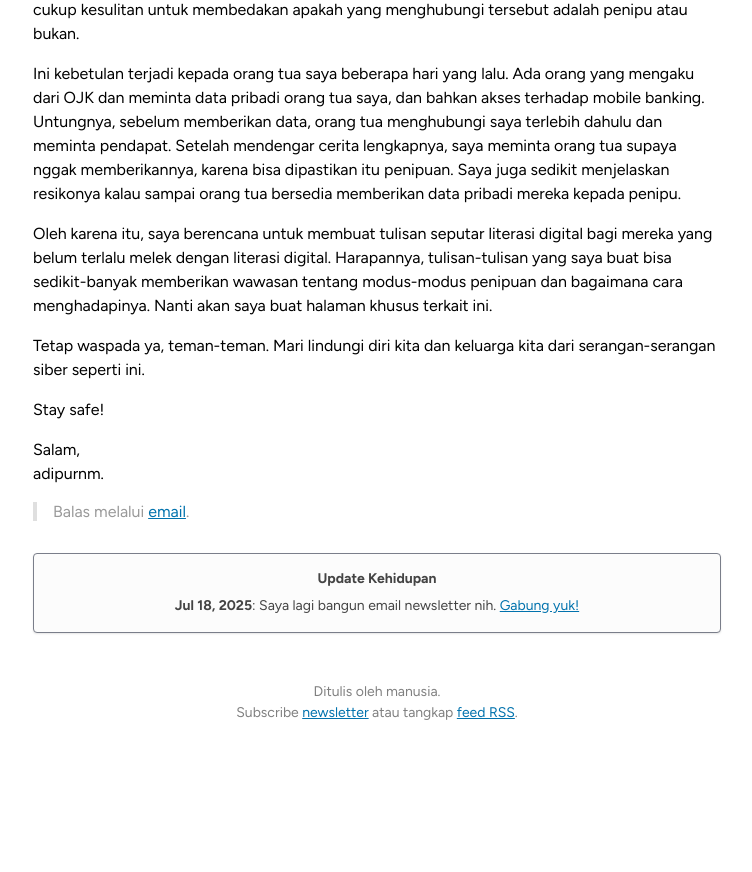
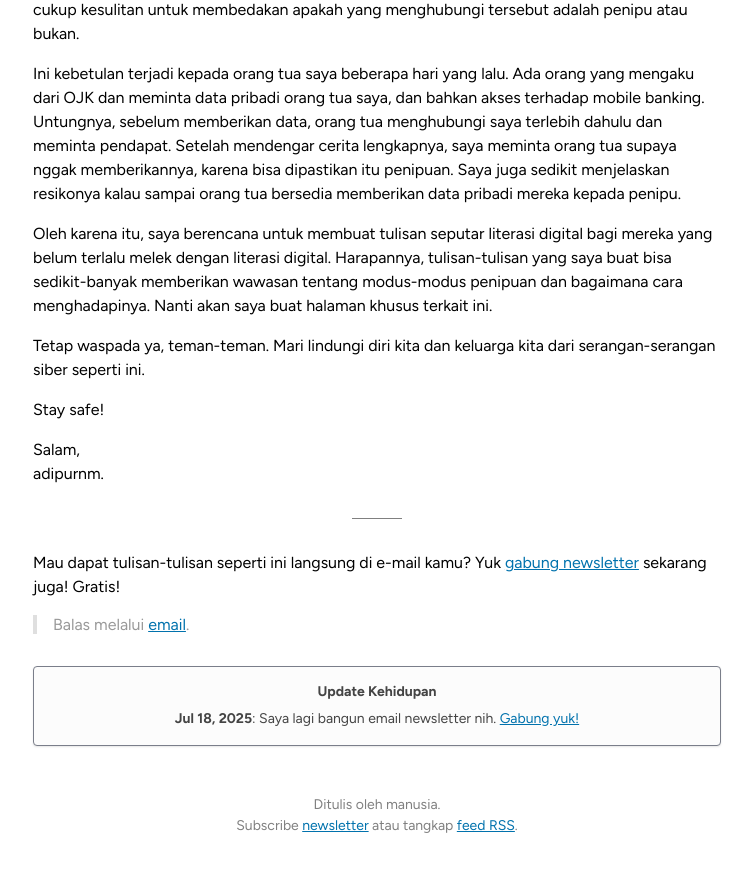
Before and after one commit to adiprnm/weblog, a Jekyll site: the page built from _posts/2025-08-21-modus-penipuan-semakin-tertarget.md, in a window 1280 px wide and 900 px high, scrolled down 1601 px. Shown: the top 872 px of the window, without its empty margins (263-1015 px from the left). Built offline with Jekyll 4.4.1, drawn with Linux system fonts in a browser that asks for light colours; before the commit the page ends 2388 px from its top, so only the background shows below that.

```diff
--- a/_posts/2025-08-21-modus-penipuan-semakin-tertarget.md
+++ b/_posts/2025-08-21-modus-penipuan-semakin-tertarget.md
@@ -44,3 +44,7 @@
 
 Salam,<br>
 adipurnm.
+
+***
+
+Mau dapat tulisan-tulisan seperti ini langsung di e-mail kamu? Yuk [gabung newsletter](/newsletter) sekarang juga! Gratis!
```
